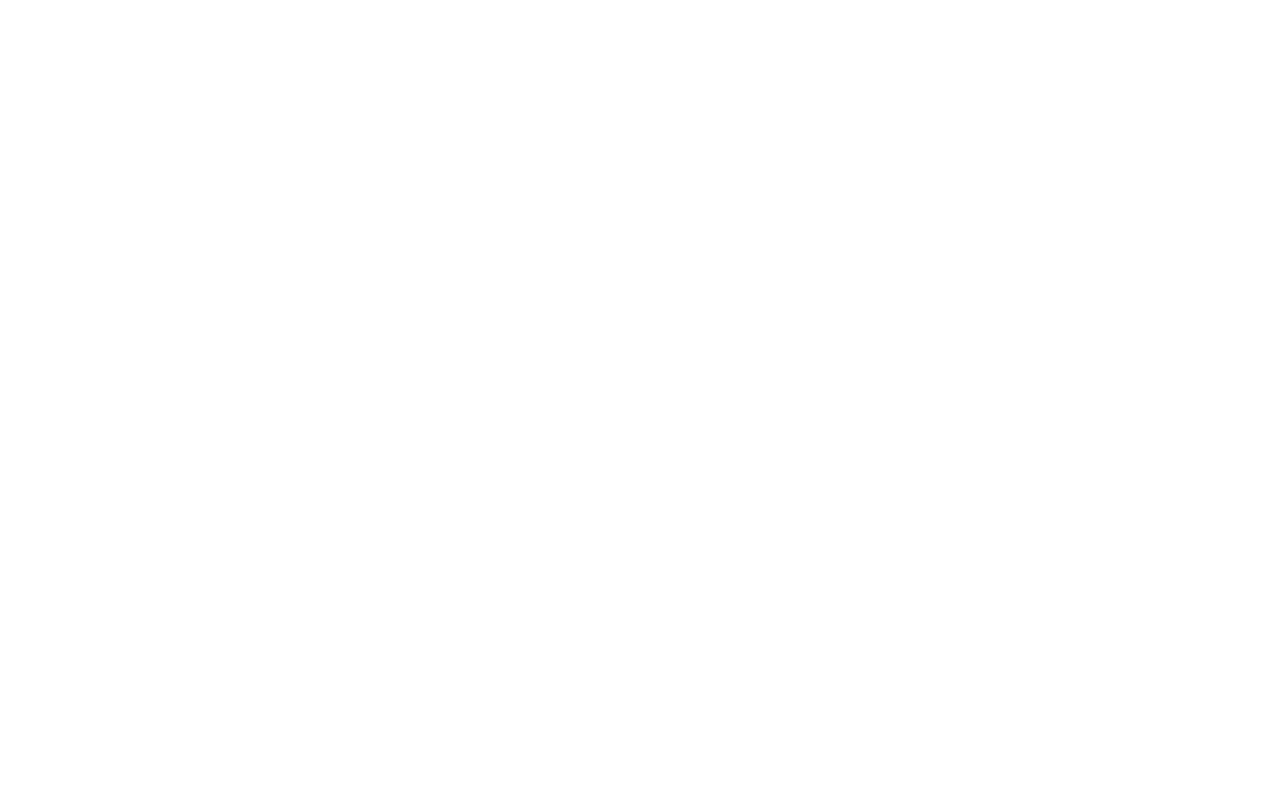
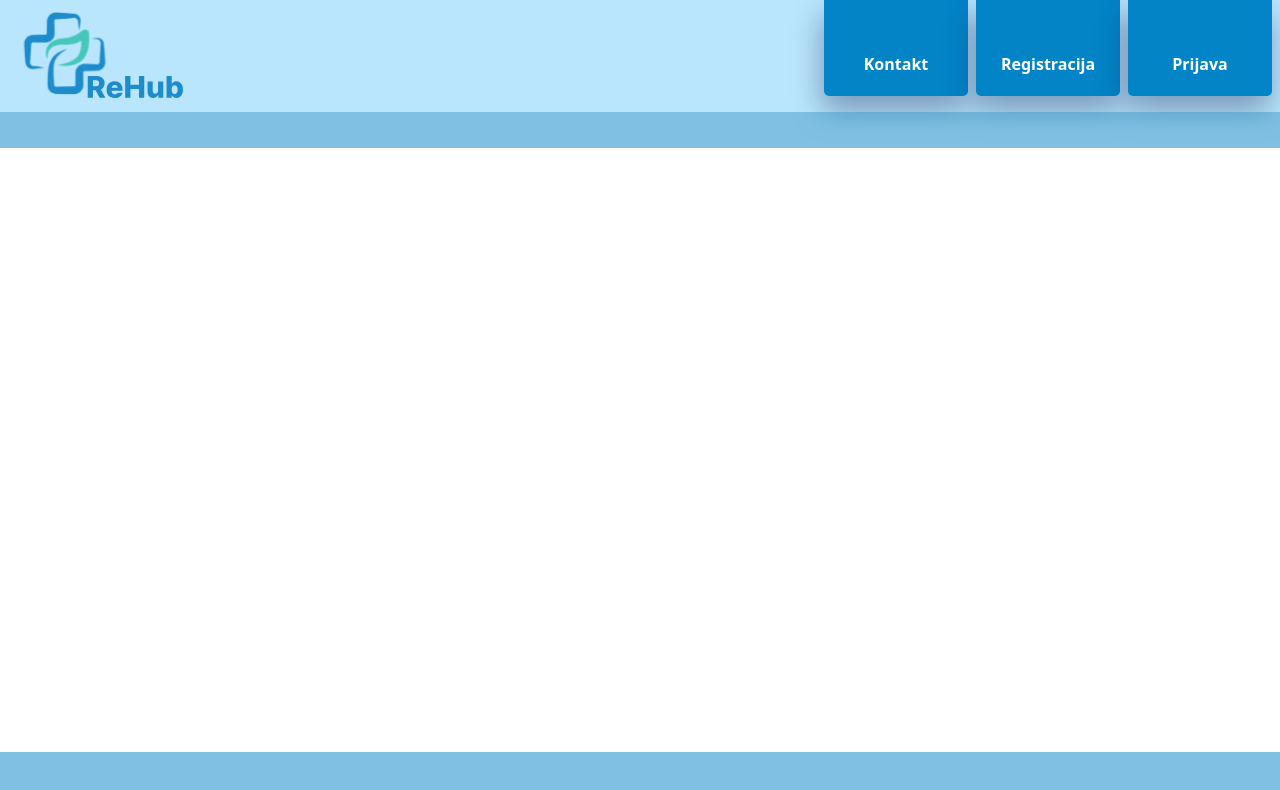
Before and after one commit to 7smurfs/rehub-frontend, a React (Create React App) app: page /password/reset/1 in a window 1280 px wide. Before the commit this address had no page. Shown: the top 790 px of the page. Built offline with nearby package versions, Linux system fonts and the light colour scheme; the HTML template or start-up script is replaced by a standard one.

Commit message:
Add Set new password page and its' main component, add dynamic route for setting new password

```diff
--- a/src/App.js
+++ b/src/App.js
@@ -8,6 +8,7 @@
 import Register from "./pages/Register";
 import Contact from "./pages/Contact";
 import PasswordReset from "./pages/PasswordReset";
+import SetNewPassword from "./pages/SetNewPassword";
 
 
 
@@ -24,6 +25,7 @@
                     <Route path="/register" element={<Register />} />
                     <Route path="/contact" element={<Contact />} />
                     <Route path="/passwordReset" element={<PasswordReset />} />
+                    <Route path="/password/reset/:token" element={<SetNewPassword />} />
                 </Routes>
             </AuthProvider>
         </Router>
--- /dev/null
+++ b/src/components/SetNewPasswordMain.jsx
@@ -0,0 +1,9 @@
+import React from "react";
+
+function SetNewPasswordMain() {
+    return(
+        <>
+        </>
+    );
+}
+export default SetNewPasswordMain;
--- /dev/null
+++ b/src/pages/SetNewPassword.jsx
@@ -0,0 +1,18 @@
+import Footer from '../components/Footer';
+import Header from '../components/Header';
+import PageLayout from '../components/PageLayout';
+import React from 'react';
+import SetNewPasswordMain from "../components/SetNewPasswordMain";
+
+function SetNewPassword() {
+    return (
+        <PageLayout>
+
+            <Header />
+            <SetNewPasswordMain />
+            <Footer />
+
+        </PageLayout>
+    );
+}
+export default SetNewPassword;
```
